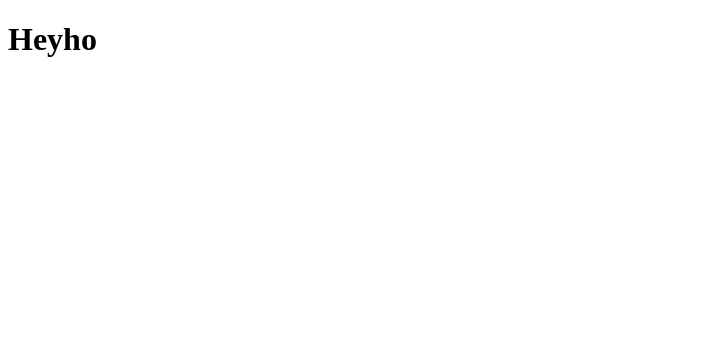
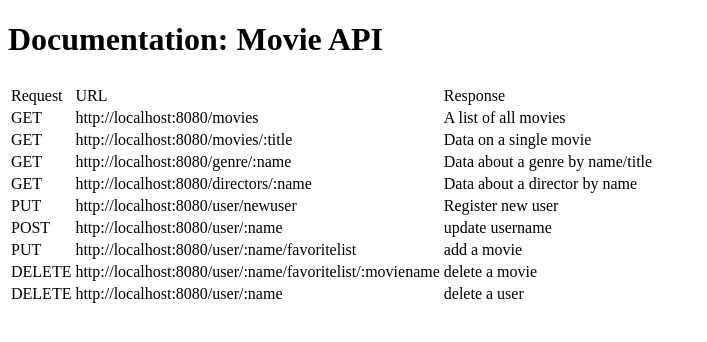
Before and after one commit to SimonVS97/movie, a website: page public/documentation.html in a window 1280 px wide. Shown: the whole page, without its empty margins (0-707 px from the left). Drawn offline with Linux system fonts and the light colour scheme.

Commit message:
added documentation

```diff
--- a/public/documentation.html
+++ b/public/documentation.html
@@ -4,6 +4,62 @@
 
   </head>
   <body>
-    <h1>Heyho</h1>
+    <h1>Documentation: Movie API</h1>
+    <table>
+      <th>
+        <tr>
+          <td>Request</td>
+          <td>URL</td>
+          <td>Response</td>
+        </tr>
+      </th>
+      <tbody>
+        <tr>
+          <td>GET</td>
+          <td>http://localhost:8080/movies</td>
+          <td>A list of all movies</td>
+        </tr>
+        <tr>
+          <td>GET</td>
+          <td>http://localhost:8080/movies/:title</td>
+          <td>Data on a single movie</td>
+        </tr>
+        <tr>
+          <td>GET</td>
+          <td>http://localhost:8080/genre/:name</td>
+          <td>Data about a genre by name/title</td>
+        </tr>
+        <tr>
+          <td>GET</td>
+          <td>http://localhost:8080/directors/:name</td>
+          <td>Data about a director by name</td>
+        </tr>
+        <tr>
+          <td>PUT</td>
+          <td>http://localhost:8080/user/newuser</td>
+          <td>Register new user</td>
+        </tr>
+        <tr>
+          <td>POST</td>
+          <td>http://localhost:8080/user/:name</td>
+          <td>update username</td>
+        </tr>
+        <tr>
+          <td>PUT</td>
+          <td>http://localhost:8080/user/:name/favoritelist</td>
+          <td>add a movie</td>
+        </tr>
+        <tr>
+          <td>DELETE</td>
+          <td>http://localhost:8080/user/:name/favoritelist/:moviename</td>
+          <td>delete a movie</td>
+        </tr>
+        <tr>
+          <td>DELETE</td>
+          <td>http://localhost:8080/user/:name</td>
+          <td>delete a user</td>
+        </tr>
+      </tbody>
+    </table>
   </body>
 </html>
```
